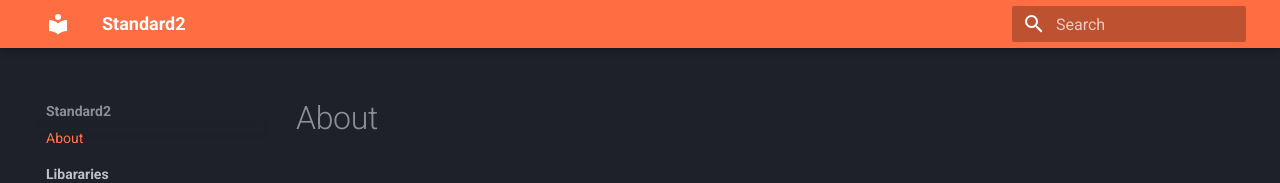
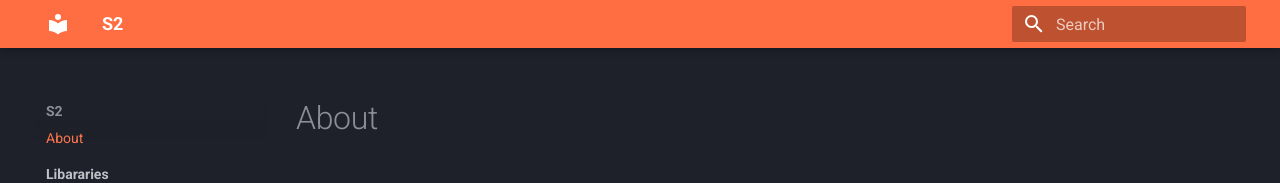
Before and after one commit to Proton-Utilities/Standard2, an MkDocs documentation site: the page built from docs/README.md, in a window 1280 px wide. Shown: the top 183 px of the page. Built offline with MkDocs 1.6.1 and Material for MkDocs 9.7.7, drawn with Linux system fonts in a browser that asks for light colours.

Commit message:
change name to S2

```diff
--- a/mkdocs.yml
+++ b/mkdocs.yml
@@ -1,4 +1,4 @@
-site_name: Standard2
+site_name: S2
 theme:
   name: material
   palette:
```
